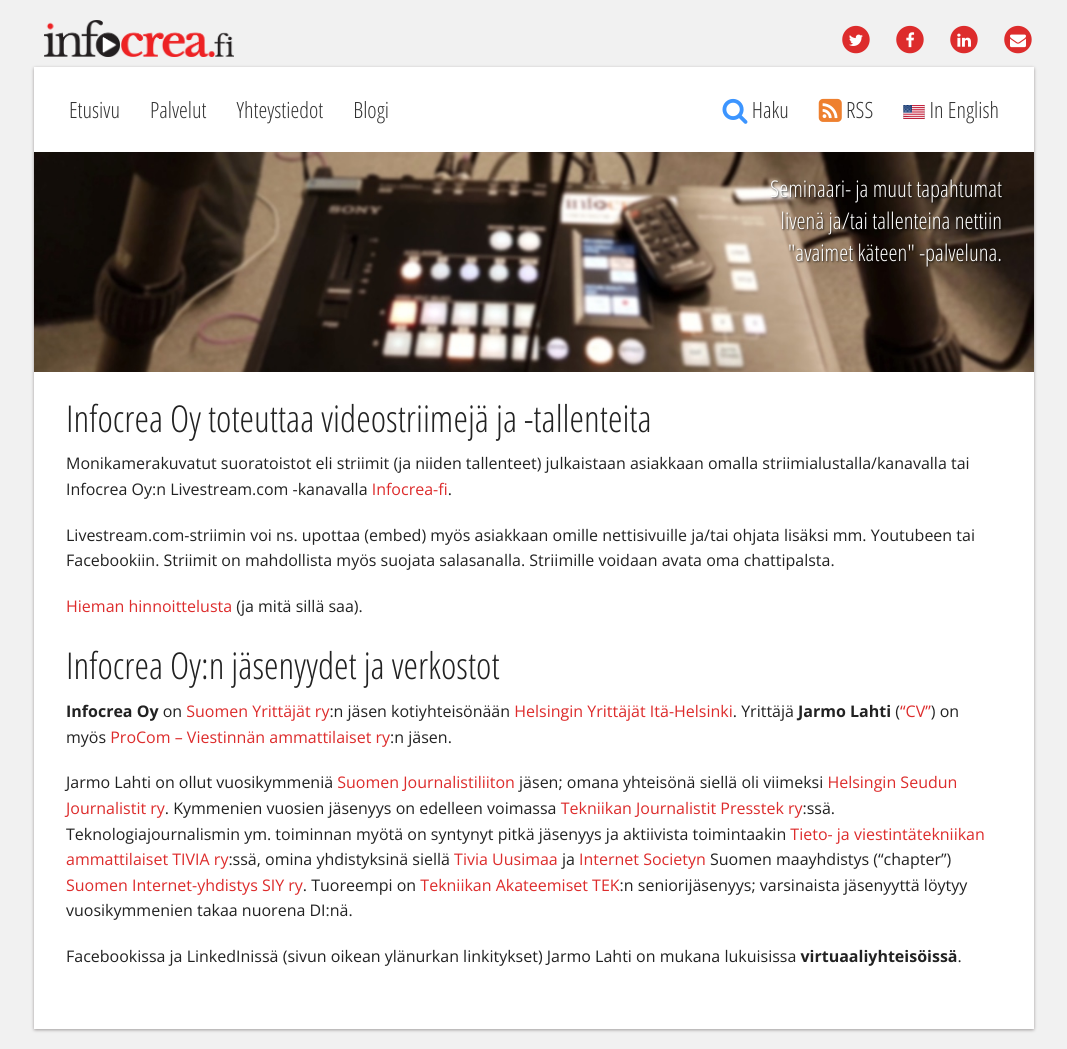
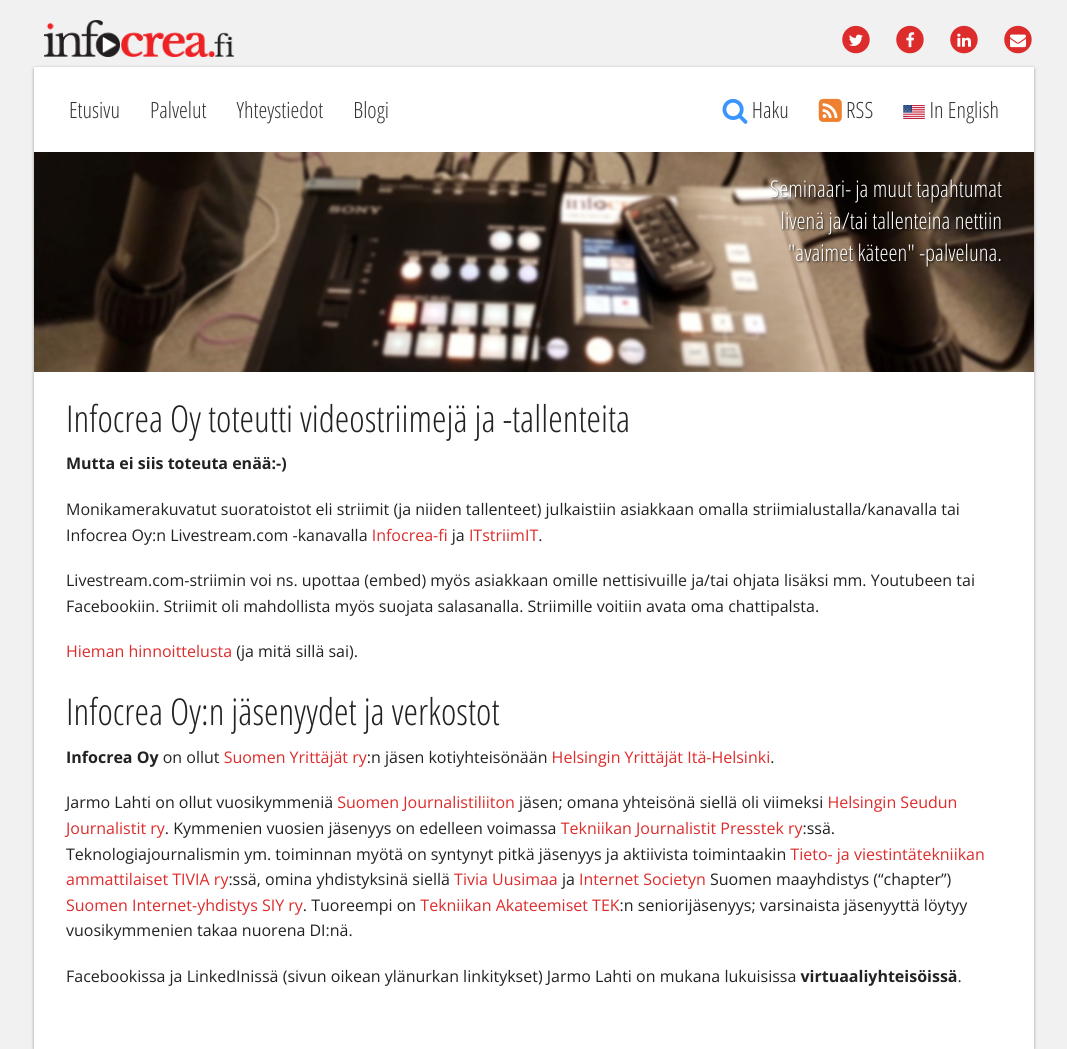
Before and after one commit to Pyppe/infocrea.fi, a Jekyll site: the page built from index.md, in a window 1280 px wide. Shown: the whole page, without its empty margins (106-1173 px from the left). Built offline with Jekyll 4.4.1, drawn with Linux system fonts in a browser that asks for light colours.

Commit message:
indexiin tieto quitista

```diff
--- a/index.md
+++ b/index.md
@@ -17,13 +17,15 @@
 ---
 
 
-## Infocrea Oy toteuttaa videostriimejä ja -tallenteita
+## Infocrea Oy toteutti videostriimejä ja -tallenteita
 
-Monikamerakuvatut suoratoistot eli striimit (ja niiden tallenteet) julkaistaan asiakkaan omalla striimialustalla/kanavalla tai Infocrea Oy:n Livestream.com -kanavalla [Infocrea-fi](https://new.livestream.com/Infocrea-fi).
+**Mutta ei siis toteuta enää:-)**
 
-Livestream.com-striimin voi ns. upottaa (embed) myös asiakkaan omille nettisivuille ja/tai ohjata lisäksi mm. Youtubeen tai Facebookiin. Striimit on mahdollista myös suojata salasanalla. Striimille voidaan avata oma chattipalsta.
+Monikamerakuvatut suoratoistot eli striimit (ja niiden tallenteet) julkaistiin asiakkaan omalla striimialustalla/kanavalla tai Infocrea Oy:n Livestream.com -kanavalla [Infocrea-fi](https://new.livestream.com/Infocrea-fi) ja [ITstriimIT](https://livestream.com/itstriimit).
 
-[Hieman hinnoittelusta](/tarjous/) (ja mitä sillä saa).
+Livestream.com-striimin voi ns. upottaa (embed) myös asiakkaan omille nettisivuille ja/tai ohjata lisäksi mm. Youtubeen tai Facebookiin. Striimit oli mahdollista myös suojata salasanalla. Striimille voitiin avata oma chattipalsta.
+
+[Hieman hinnoittelusta](/tarjous/) (ja mitä sillä sai).
 
 {%comment%}
 <div id="futureLivestreams" style="display: none;">
@@ -35,7 +37,7 @@
 
 ## Infocrea Oy:n jäsenyydet ja verkostot
 
-**Infocrea Oy** on [Suomen Yrittäjät ry](https://www.yrittajat.fi/):n jäsen kotiyhteisönään [Helsingin Yrittäjät Itä-Helsinki](https://www.yrittajat.fi/helsingin-yrittajat/helsingin-yrittajat-paikallisesti/a/paikallisyhdistykset/paikallisyhdistykset/helsingin-yrittajat-ita-helsinki-600089). Yrittäjä **Jarmo Lahti** (["CV"](/cv)) on myös [ProCom – Viestinnän ammattilaiset ry](https://procom.fi/):n jäsen.
+**Infocrea Oy** on ollut [Suomen Yrittäjät ry](https://www.yrittajat.fi/):n jäsen kotiyhteisönään [Helsingin Yrittäjät Itä-Helsinki](https://www.yrittajat.fi/helsingin-yrittajat/helsingin-yrittajat-paikallisesti/a/paikallisyhdistykset/paikallisyhdistykset/helsingin-yrittajat-ita-helsinki-600089).
 
 Jarmo Lahti on ollut vuosikymmeniä [Suomen Journalistiliiton](http://journalistiliitto.fi/fi/) jäsen; omana yhteisönä siellä oli viimeksi [Helsingin Seudun Journalistit ry](http://www.hsj.fi/). Kymmenien vuosien jäsenyys on edelleen voimassa [Tekniikan Journalistit Presstek ry](http://presstek.fi):ssä. Teknologiajournalismin ym. toiminnan myötä on syntynyt pitkä jäsenyys ja aktiivista toimintaakin [Tieto- ja viestintätekniikan ammattilaiset TIVIA ry](http://tivia.fi):ssä, omina yhdistyksinä siellä [Tivia Uusimaa](https://tiviauusimaa.fi/) ja [Internet Societyn](https://www.internetsociety.org/) Suomen maayhdistys ("chapter") [Suomen Internet-yhdistys SIY ry](http://www.isoc.fi). Tuoreempi on [Tekniikan Akateemiset TEK](https://www.tek.fi/fi):n seniorijäsenyys; varsinaista jäsenyyttä löytyy vuosikymmenien takaa nuorena DI:nä.
 
```
